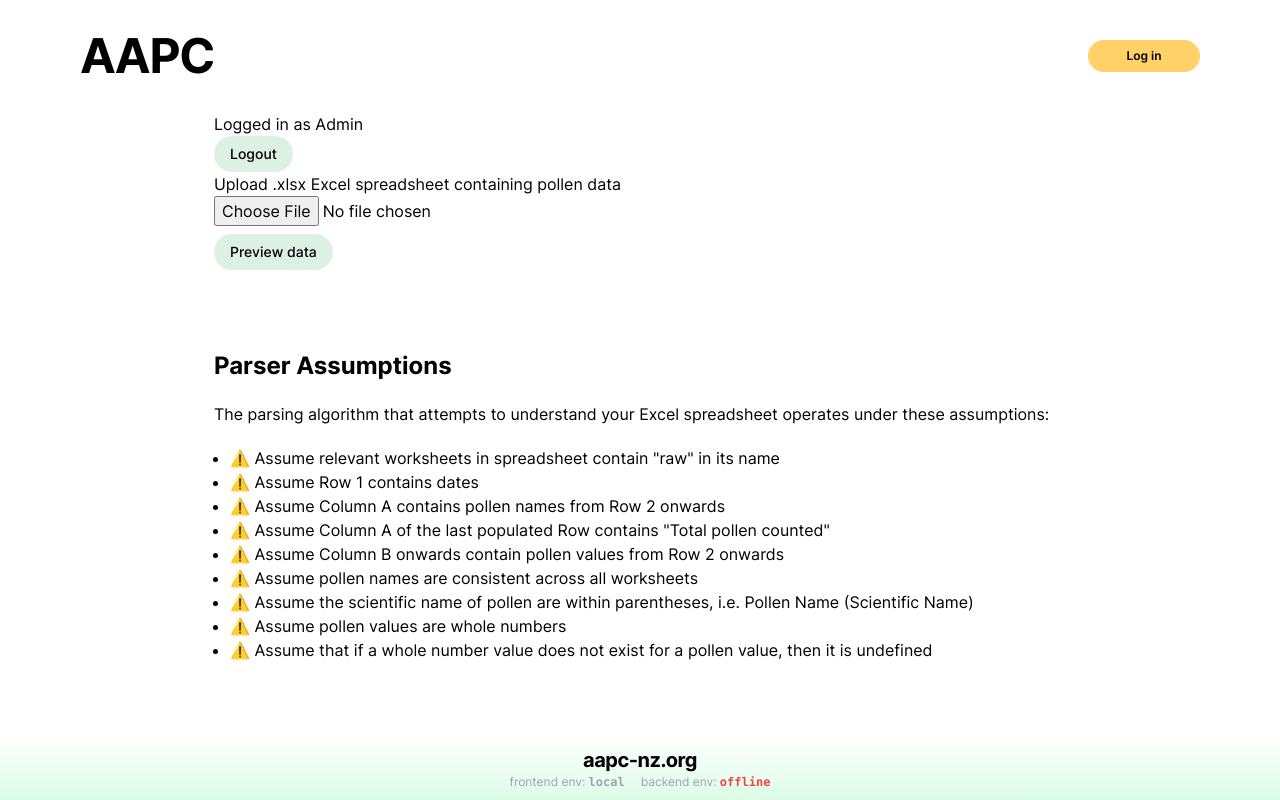
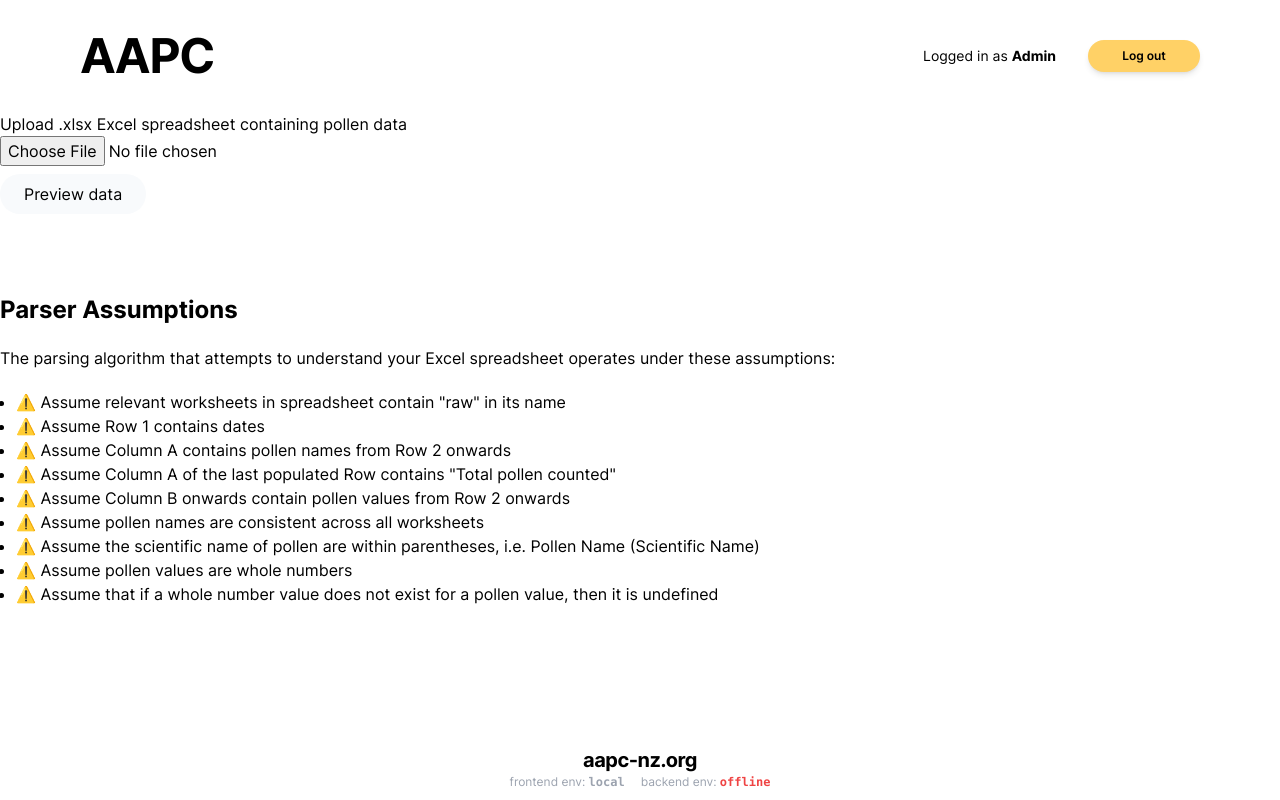
Before and after one commit to uoa-compsci399-s1-2024/capstone-project-2024-s1-team-15, a Next.js app in the folder frontend/: page /pollen/edit in a window 1280 px wide. Built offline with nearby package versions, Linux system fonts and the light colour scheme; sample sign-in values are in the browser's storage.

Commit message:
Delted Authlayout.tsx file, modified the nav so that when logged in, the login button is not shown and when logged back in, the logout button is shown.

```diff
--- a/frontend/app/(auth)/CMSAuthContext.tsx
+++ b/frontend/app/(auth)/CMSAuthContext.tsx
@@ -15,6 +15,7 @@ type AuthContextValue = {
 const AuthContext = React.createContext({
     currentUser: null,
     login: () => {},
+    logout: () => {},
 } as AuthContextValue)
 
 export function useAuth() {
--- a/frontend/app/components/AuthLayout.tsx
+++ /dev/null
@@ -1,32 +0,0 @@
-"use client"
-
-import AuthProvider, { useAuth } from "../(auth)/CMSAuthContext"
-
-// this component provides auth context to all child components
-export default function AuthLayout({ children }: { children: React.ReactNode }) {
-    return (
-        <AuthProvider>
-            <AuthLayoutWithContext>{children}</AuthLayoutWithContext>
-        </AuthProvider>
-    )
-}
-
-// this component has access to all auth context (current signed in user, login method etc.)
-function AuthLayoutWithContext({ children }: { children: React.ReactNode }) {
-    const { currentUser, logout } = useAuth()
-
-    return (
-        <div>
-            {currentUser && (
-                <>
-                    <p>Logged in as Admin</p>
-                    <button className="button" onClick={logout}>
-                        Logout
-                    </button>
-                </>
-            )}
-
-            {children}
-        </div>
-    )
-}
--- a/frontend/app/components/Footer.tsx
+++ b/frontend/app/components/Footer.tsx
@@ -16,9 +16,8 @@ export default async function Footer(): Promise<React.JSX.Element> {
 
     return (
         <footer>
-            <div className={"h-32 w-full fixed bottom-0 bg-gradient-to-t from-white z-40"}></div>
             <div
-                className={`fixed bottom-0 h-16 w-full bg-gradient-to-t from-green-100 flex justify-center items-center z-50`}>
+                className={`fixed bottom-0 h-16 w-full flex justify-center items-center z-50`}>
                 <div className={"py-6 px-12 flex-col flex justify-center items-center"}>
                     <span className={"font-bold text-xl text-black tracking-tight"}>aapc-nz.org</span>
                     <span className={"text-secondary text-xs space-x-4" + (ENV !== "PROD" ? "" : " hidden")}>
--- a/frontend/app/components/Nav.tsx
+++ b/frontend/app/components/Nav.tsx
@@ -1,29 +1,62 @@
+"use client"
+
 import React from "react"
 import Link from "next/link"
+import AuthProvider, { useAuth } from "../(auth)/CMSAuthContext"
 
-export default function Nav(): React.JSX.Element {
+export default function Nav({ children }: { children: React.ReactNode }) {
     return (
+        <AuthProvider>
+            <NavContext>{children}</NavContext>
+        </AuthProvider>
+    )
+}
+
+function NavContext({ children }: { children: React.ReactNode }) {
+    const { currentUser, logout} = useAuth();
+    return (
+        <div>
         <nav>
             <div className={`fixed h-28 w-full flex justify-between items-center z-50`}>
                 <div className={"pl-20"}>
                     <span className={"font-bold text-5xl text-black tracking-tight"}>
+                    <Link href={"/"} className="text-black">
                         AAPC
+                    </Link>
                     </span>
                 </div>
                 <div className={"pr-20"}>
+                    {!currentUser ? ( // Render if no user is logged in
                         <Link href={"/login"}>
                             <button
-                    className="py-2 px-6 rounded-full text-black font-semibold text-xs w-28"
+                                className="py-2 px-6 rounded-full text-black font-semibold text-xs w-28 hoverable"
+                                style={{
+                                    backgroundColor: '#FFD166',
+                                }}>
+                                Log in
+                            </button>
+                        </Link>
+                    ) : null}
+                    {currentUser ? ( // Render if a user is logged in
+                        <div className="flex items-center">
+                            <p className="text-black text-sm mr-8">Logged in as <strong>Admin</strong></p>
+                        <Link href={"/"}>
+                            <button
+                                className="py-2 px-6 rounded-full text-black font-semibold text-xs w-28 hoverable"
                                 style={{
                                     backgroundColor: '#FFD166',
                                 }}
-                    >
-                        Log in
+                                onClick={logout}>
+                                Log out
                             </button>
                         </Link>
+                        </div>
+                    ) : null}
                 </div>
             </div>
             <div className={`h-28`}></div>
         </nav>
+        {children}
+        </div>
     );
 }
--- a/frontend/app/globals.css
+++ b/frontend/app/globals.css
@@ -15,11 +15,11 @@ a {
 }
 
 .button {
-    @apply flex items-center justify-center py-2 px-4 bg-green-600 font-medium rounded-full text-sm transition-all bg-opacity-15 text-black hover:bg-opacity-100 hover:text-white;
+    @apply flex items-center justify-center py-2 px-6 bg-slate-50 rounded-full text-black;
 }
 
 #editor button {
-    @apply h-8 w-8 rounded-md bg-green-600 bg-opacity-15
+    @apply h-8 w-8 rounded-md bg-slate-50 bg-opacity-15
     border-2 border-green-600 border-opacity-0 transition-all
     text-sm font-medium tracking-tight text-black
     hover:border-opacity-100 flex items-center justify-center;
--- a/frontend/app/layout.tsx
+++ b/frontend/app/layout.tsx
@@ -5,7 +5,6 @@ import React from "react"
 import Nav from "@/app/components/Nav"
 import { getMetadata } from "@/app/util"
 import Footer from "@/app/components/Footer"
-import AuthLayout from "@/app/components/AuthLayout"
 
 const inter = localFont({
     src: "./public/Inter.ttf",
@@ -19,10 +18,7 @@ export default function RootLayout({ children }: Readonly<{ children: React.Reac
     return (
         <html lang="en">
             <body className={`${inter.variable} font-sans`}>
-                <Nav />
-                <div className={"w-[900px] px-6 mx-auto pb-12"}>
-                    <AuthLayout>{children}</AuthLayout>
-                </div>
+                <Nav>{children}</Nav>
                 <Footer />
             </body>
         </html>
```
Lines whose indentation alone changed are shown as unchanged.
